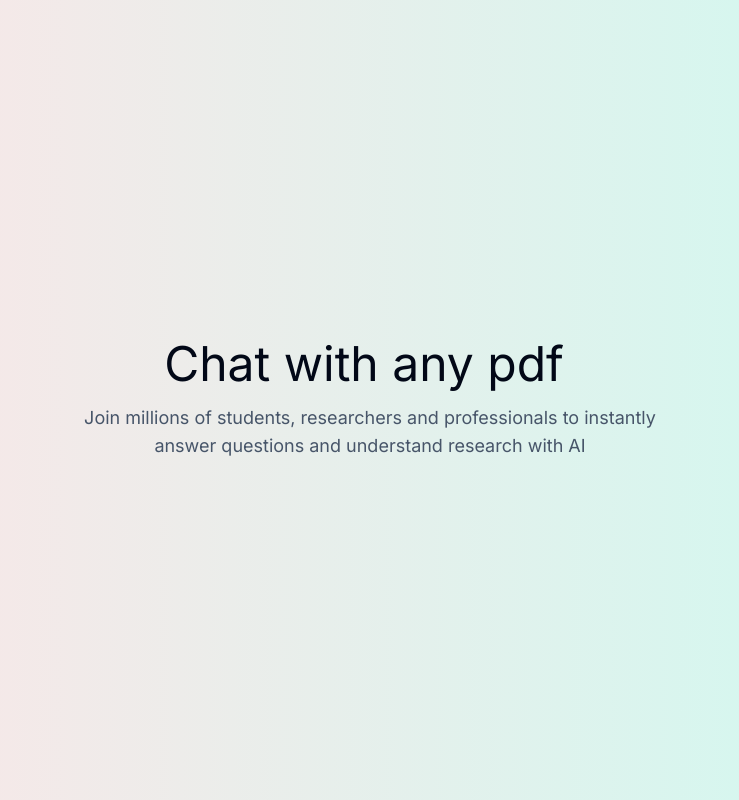
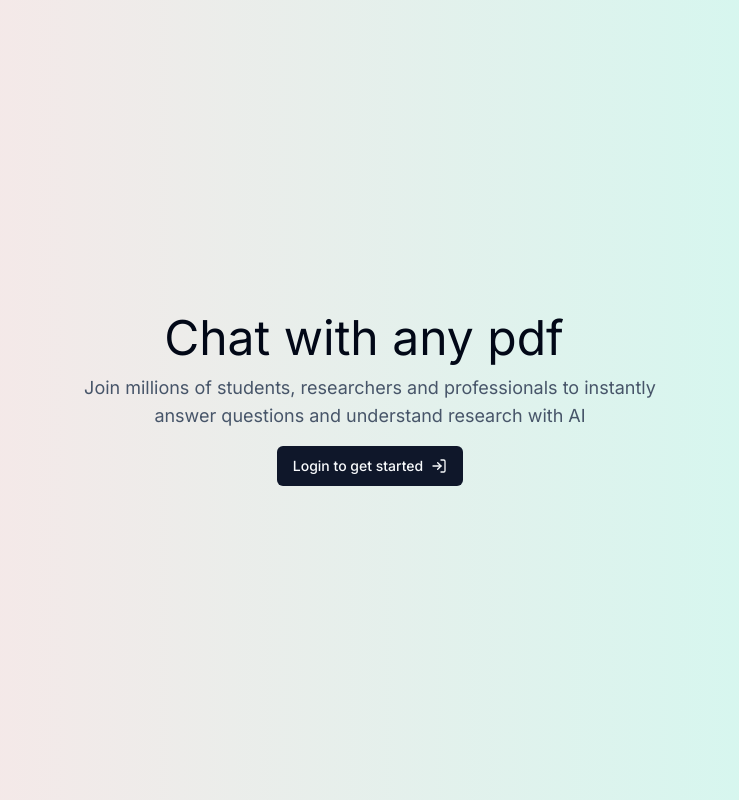
Before and after one commit to fran1014/chatpdf-yt, a Next.js app: page / in a window 1280 px wide. Shown: the whole page, without its empty margins (270-1009 px from the left). Built offline with nearby package versions, Linux system fonts and the light colour scheme; no server answers.

Commit message:
testing authentication clerk

```diff
--- a/src/app/page.tsx
+++ b/src/app/page.tsx
@@ -1,5 +1,7 @@
 import { Button } from '@/components/ui/button';
 import { UserButton, auth } from '@clerk/nextjs';
+import Link from 'next/link';
+import { LogIn } from 'lucide-react';
 
 export default async function Home() {
   const { userId } = await auth();
@@ -16,10 +18,22 @@
           <div className="flex mt-2">
             {isAuth && <Button>Go to Chats</Button>}
           </div>
-          <p className="max-w-xl mt-2 text-lg text-slate-600">
+          <p className="max-w-xl mt-1 text-lg text-slate-600">
             Join millions of students, researchers and professionals to
             instantly answer questions and understand research with AI
           </p>
+          <div className="w-full mt-4">
+            {isAuth ? (
+              <h1> fileupload </h1>
+            ) : (
+              <Link href="/sign-in">
+                <Button>
+                  Login to get started
+                  <LogIn className="w-4 h-4 ml-2 " />
+                </Button>
+              </Link>
+            )}
+          </div>
         </div>
       </div>
     </div>
--- /dev/null
+++ b/src/app/sign-in/[...sing-in]/page.tsx
@@ -0,0 +1,9 @@
+import { SignIn } from '@clerk/nextjs';
+
+export function Page() {
+  return (
+    <div className="absolute top-1/2 left-1/2 -translate-x-1/2 -translate-y-1/2">
+      <SignIn />
+    </div>
+  );
+}
--- /dev/null
+++ b/src/app/sign-up/[...sign-up]/page.tsx
@@ -0,0 +1,9 @@
+import { SignUp } from '@clerk/nextjs';
+
+export function Page() {
+  return (
+    <div className="absolute top-1/2 left-1/2 -translate-x-1/2 -translate-y-1/2">
+      <SignUp />;
+    </div>
+  );
+}
```
